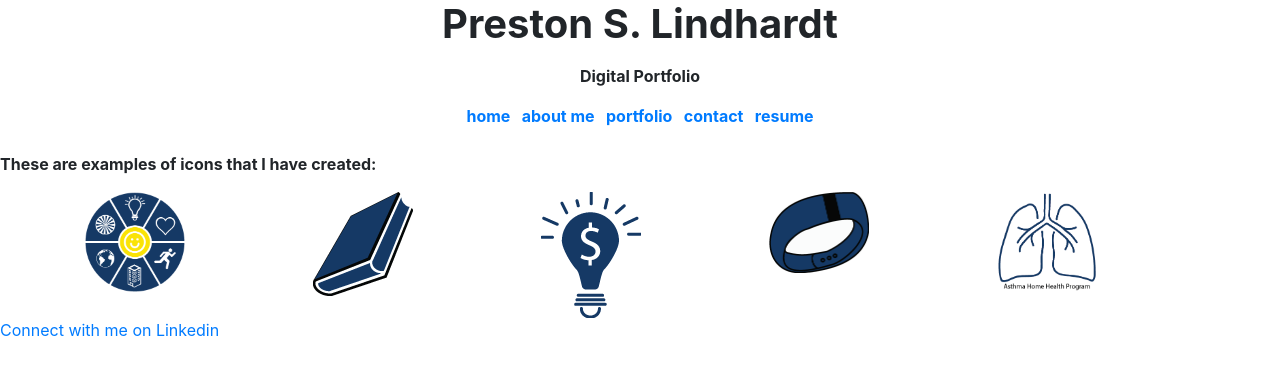
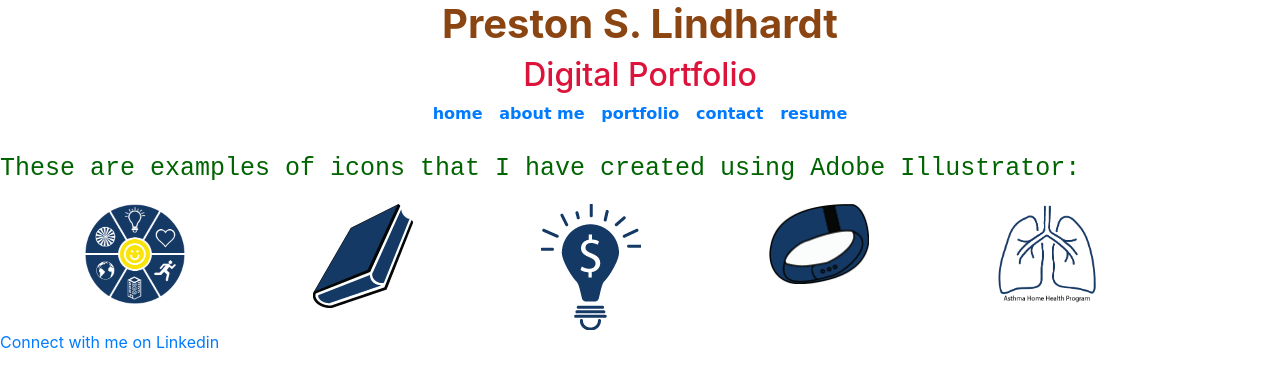
Before and after one commit to prestonlindhardt/EDPS6560PrestonLindhardtV.2, a plain HTML site: page index.html in a window 1280 px wide. Drawn offline with nearby package versions, Linux system fonts and the light colour scheme; a web font is replaced by a local one.

Commit message:
Add files via upload

```diff
--- /dev/null
+++ b/css/main.css
@@ -0,0 +1,20 @@
+body {
+  background-color: white;
+}
+
+h1 {
+  color: saddlebrown;
+  text-align: center;
+}
+
+h2{
+
+    text-align: center
+
+}
+
+p {
+  font-family: monospace;
+  font-size: 20px;
+    text-align: left;
+}
--- a/index.html
+++ b/index.html
@@ -1,8 +1,5 @@
-<!doctype html>
 <html lang="en">
-  <div>
-    <background color=red;>
-     <head>
+  <head>
     <!-- Required meta tags -->
     <meta charset="utf-8">
     <meta name="viewport" content="width=device-width, initial-scale=1, shrink-to-fit=no">
@@ -10,19 +7,37 @@
     <!-- Bootstrap CSS -->
     <link rel="stylesheet" href="https://stackpath.bootstrapcdn.com/bootstrap/4.1.3/css/bootstrap.min.css" integrity="sha384-MCw98/SFnGE8fJT3GXwEOngsV7Zt27NXFoaoApmYm81iuXoPkFOJwJ8ERdknLPMO" crossorigin="anonymous">
 
-        <title>Preston Lindhardt Portfolio</title>
-        </head>
-        <body>
-            <h1><center><strong>Preston S. Lindhardt</strong></center></h1>
-            <p><center><strong>Digital Portfolio</strong></center></p>
-      </body>
-    </div>
+    <!-- Google Fonts -->
+    <link href="https://fonts.googleapis.com/css?family=Megrim" rel="stylesheet">
+
+    <!-- Main Stylesheet -->
+    <link rel="stylesheet" href="css/main.css">
 
 
-<!-- this site is modeled after http://tomwasham.com/#/about
+          </head>
+
+      <div>       <title>Preston Lindhardt Portfolio</title>
+    <div>
+    </div>
+      </div>
+
+
+
+    <h1><center><strong>Preston S. Lindhardt</strong></center></h1>
+        <h2 style="color:crimson">Digital Portfolio</h2>
+
+
+
 
 <div>
      <!-- links to subpages here. Using a table because I do not know how to achieve a horizontal unordered list. Contents to include in these pages include: about me, contact information, awards, and social media (linkedin). ***Additionally, these links are simply place holders. Individual links will be built out in time. For now, the about me page is the only functioning link. -->
+
+    <style>
+        nav{
+            font-family: cursive;
+        }
+    </style>
+
 
     <center><strong>
         <nav><a href="#">home</a>
@@ -42,8 +57,8 @@
 
 <!--These images will be replaced with portfolio appropriate images. Construction of these images will be completed throughout the IDET program. -->
      <br>
+ <p id="inline_ex" style="color: darkgreen; font-size: 25px;">These are examples of icons that I have created using Adobe Illustrator:</p>
 
-        <p><strong>These are examples of icons that I have created:</strong></p>
 <div>
 
     <div class="container">
@@ -57,7 +72,7 @@
     <div class="col-sm">
       <img height="auto" width="100px" alt="image of a financial literacy" src="Images/Finalcial-Literacy-Bulb-Graphic-Blue.png">
     </div>
-       <div class="col-sm">
+    <div class="col-sm">
       <img height="auto" width="100px" alt="image of a fitness tracker" src="Images/Fitness-Tracker-logo-design-Blue.png">
     </div>
     <div class="col-sm">
@@ -69,7 +84,10 @@
     <!--Link to linkedin page will need to be removed from the main index page and placed within the contact info subpage.-->
 
 
+
     <a href="https://www.linkedin.com/in/preston-s-lindhardt-7b0b952b/" target="_blank">Connect with me on Linkedin</a>
+
+
 </div>
 
 
@@ -80,4 +98,5 @@
     <script src="https://stackpath.bootstrapcdn.com/bootstrap/4.1.3/js/bootstrap.min.js" integrity="sha384-ChfqqxuZUCnJSK3+MXmPNIyE6ZbWh2IMqE241rYiqJxyMiZ6OW/JmZQ5stwEULTy" crossorigin="anonymous"></script>
     </div>
 
+    </div>
 </html>
```
Also changed, not shown: pages/subpage1.html (+17 -4 lines), pages/subpage2.html (+2 -2 lines), pages/subpage3.html (+2 -2 lines), pages/subpage4.html (+2 -2 lines), 1 other file.
